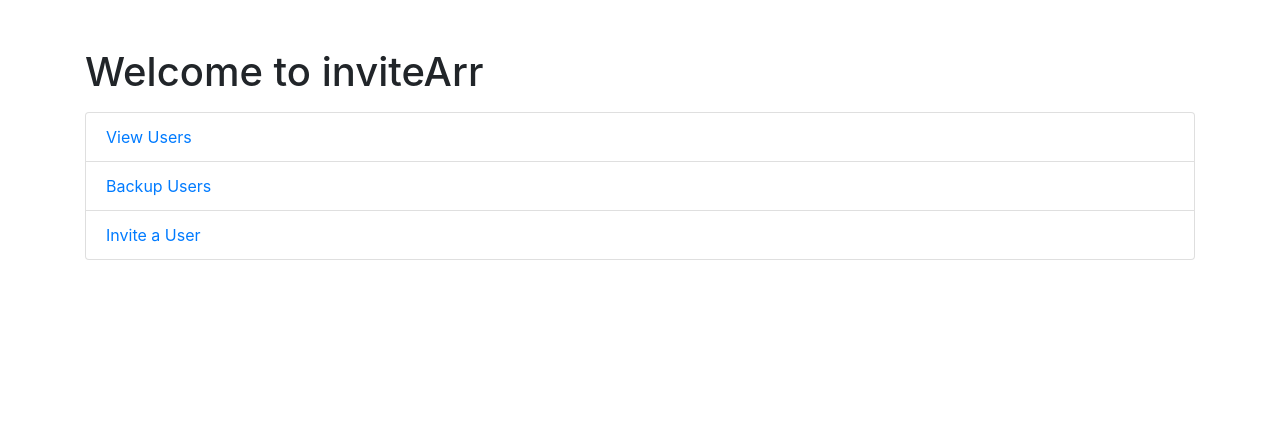
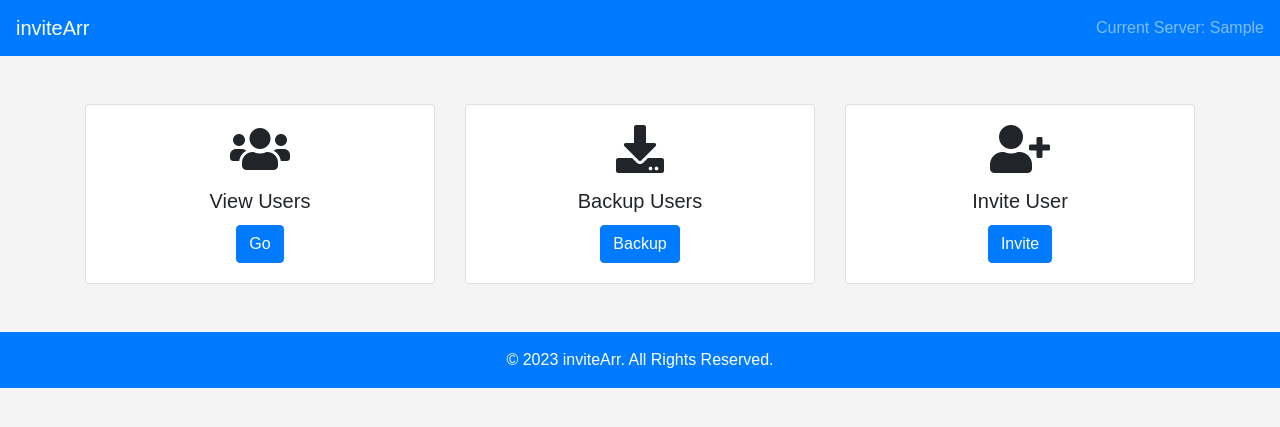
Before and after one commit to nshores/inviteArr, a Flask app: template templates/index.html in a window 1280 px wide. Shown: the top 427 px of the page. Run offline with Flask 3, Linux system fonts and the light colour scheme; the template is opened without the code that fills it: most values are stand-ins (such as "Sample title", 1, 10 or a date in 2020); some libraries are stand-ins or nearby versions.

Commit message:
updates to style and a few other things

```diff
--- a/app.py
+++ b/app.py
@@ -2,16 +2,15 @@ from flask import Flask, render_template, request, jsonify
 from inviteArr import plexMigrationTools
 from plexapi import config
 import os
-
+import logging
 
 if os.getenv("PLEXAPI_CONFIG_PATH"):
     pass
 else:
     PLEXAPI_CONFIG_PATH = os.getcwd() + "/config.ini"
 
-DRY_RUN = True
-
 running_config = config.PlexConfig(PLEXAPI_CONFIG_PATH)
+dry_run_value = running_config.data["migration_options"]["dry_run"].lower() == "true"
 
 
 app = Flask(__name__)
@@ -22,12 +21,21 @@ migration = plexMigrationTools(
     running_config.data["auth"]["server_baseurl"],
     running_config.data["auth"]["server_token"],
     running_config.data["auth"]["server_baseurl"],
+    dry_run_value,
 )
+
+print(migration.DRY_RUN)
+if migration.DRY_RUN == True:
+    logging.info("I'm in the main app and Dry Run is enabled")
+
+if migration.DRY_RUN == False:
+    logging.info("I'm in the main app and Dry Run is disabled")
 
 
 @app.route("/")
 def index():
-    return render_template("index.html")
+    current_server = migration.PLEX_SERVER
+    return render_template("index.html", current_server=current_server)
 
 
 @app.route("/getUsers", methods=["GET"])
--- a/templates/index.html
+++ b/templates/index.html
@@ -5,20 +5,78 @@
     <title>inviteArr</title>
     <!-- Bootstrap CSS -->
     <link rel="stylesheet" href="https://maxcdn.bootstrapcdn.com/bootstrap/4.5.2/css/bootstrap.min.css">
+    <!-- Font Awesome Icons -->
+    <link rel="stylesheet" href="https://cdnjs.cloudflare.com/ajax/libs/font-awesome/5.15.1/css/all.min.css">
     <script src="https://ajax.googleapis.com/ajax/libs/jquery/3.5.1/jquery.min.js"></script>
     <script src="https://cdnjs.cloudflare.com/ajax/libs/popper.js/1.16.0/umd/popper.min.js"></script>
     <script src="https://maxcdn.bootstrapcdn.com/bootstrap/4.5.2/js/bootstrap.min.js"></script>
+    <style>
+        body {
+            background-color: #f4f4f4;
+            font-family: 'Arial', sans-serif;
+        }
+
+        .card {
+            transition: 0.3s;
+        }
+
+        .card:hover {
+            transform: translateY(-5px);
+            box-shadow: 0 4px 8px rgba(0, 0, 0, 0.1);
+        }
+    </style>
 </head>
 
 <body>
-    <div class="container">
-        <h1 class="mt-5 mb-3">Welcome to inviteArr</h1>
-        <ul class="list-group">
-            <li class="list-group-item"><a href="/getUsers">View Users</a></li>
-            <li class="list-group-item"><a href="/backup">Backup Users</a></li>
-            <li class="list-group-item"><a href="/invitePage">Invite a User</a></li>
+    <!-- Navbar -->
+    <nav class="navbar navbar-expand-lg navbar-dark bg-primary">
+        <a class="navbar-brand" href="#">inviteArr</a>
+        <ul class="navbar-nav ml-auto">
+            <li class="nav-item">
+                <span class="navbar-text">
+                    Current Server: {{ current_server }}
+                </span>
+            </li>
         </ul>
+    </nav>
+
+
+    <div class="container mt-5">
+        <div class="row">
+            <div class="col-md-4">
+                <div class="card">
+                    <div class="card-body text-center">
+                        <i class="fas fa-users fa-3x mb-3"></i>
+                        <h5 class="card-title">View Users</h5>
+                        <a href="/getUsers" class="btn btn-primary">Go</a>
+                    </div>
+                </div>
+            </div>
+            <div class="col-md-4">
+                <div class="card">
+                    <div class="card-body text-center">
+                        <i class="fas fa-download fa-3x mb-3"></i>
+                        <h5 class="card-title">Backup Users</h5>
+                        <a href="/backup" class="btn btn-primary">Backup</a>
+                    </div>
+                </div>
+            </div>
+            <div class="col-md-4">
+                <div class="card">
+                    <div class="card-body text-center">
+                        <i class="fas fa-user-plus fa-3x mb-3"></i>
+                        <h5 class="card-title">Invite User</h5>
+                        <a href="/invitePage" class="btn btn-primary">Invite</a>
+                    </div>
+                </div>
+            </div>
+        </div>
     </div>
+
+    <!-- Footer -->
+    <footer class="bg-primary text-white text-center py-3 mt-5">
+        &copy; 2023 inviteArr. All Rights Reserved.
+    </footer>
 </body>
 
 </html>
```
Also changed, not shown: config.ini (+3 -4 lines), inviteArr.py (+31 -27 lines), templates/invite.html (+15 -0 lines), templates/users.html (+15 -0 lines), README.md.
